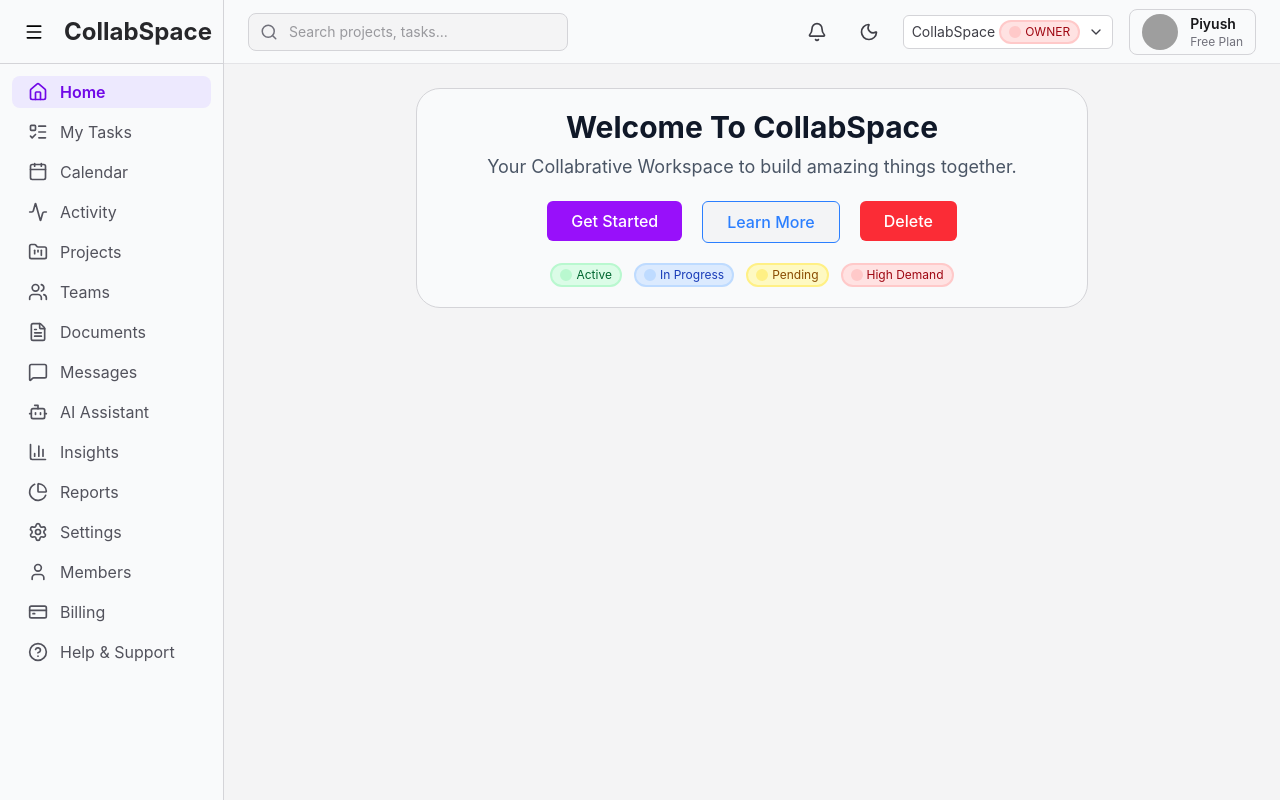
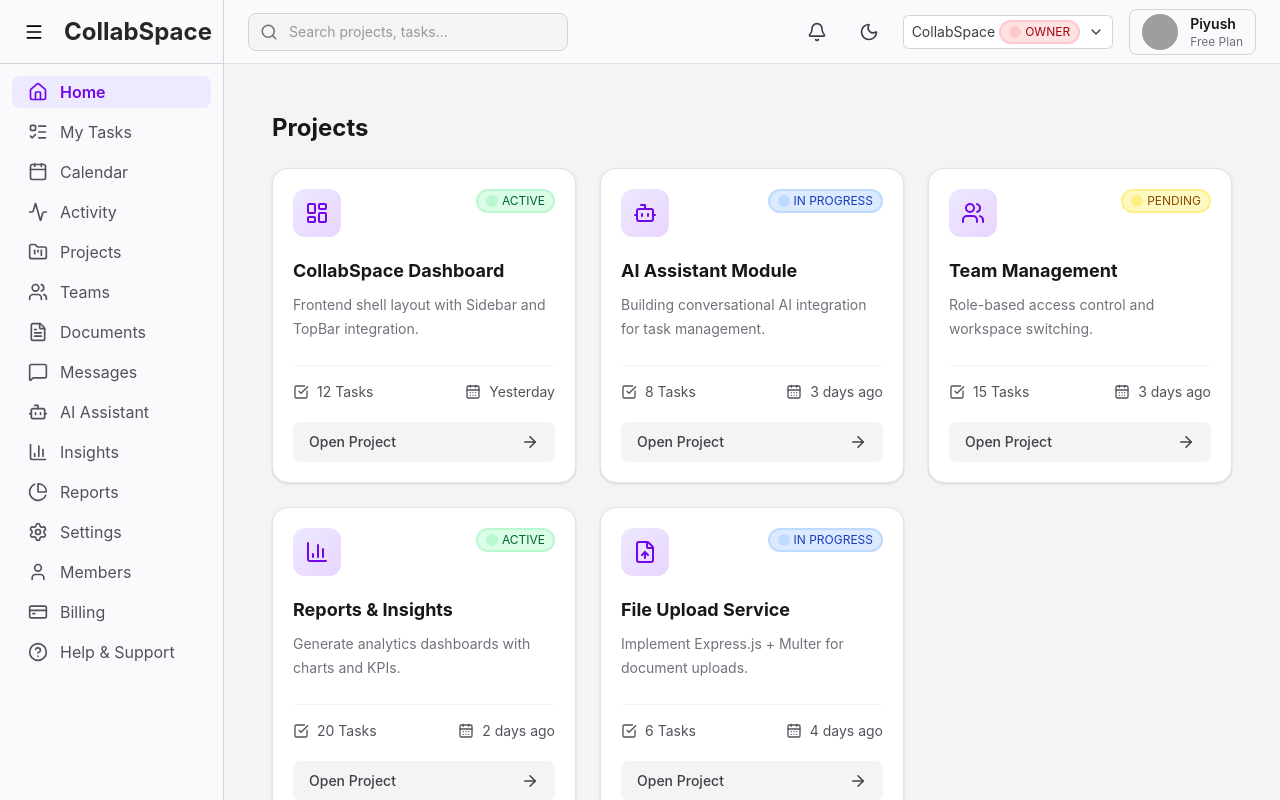
Before and after one commit to piyusshhjangid/CollabSpace, a React (Vite) app in the folder collabSpace-frontend/: page / in a window 1280 px wide. Built offline with nearby package versions, Linux system fonts and the light colour scheme; grey boxes are pictures that could not be loaded.

Commit message:
day-4 uncompleted commit

```diff
--- a/collabSpace-frontend/package.json
+++ b/collabSpace-frontend/package.json
@@ -14,6 +14,7 @@
     "lucide-react": "^1.25.0",
     "react": "^19.2.7",
     "react-dom": "^19.2.7",
+    "react-router-dom": "^7.18.1",
     "tailwindcss": "^4.3.3"
   },
   "devDependencies": {
--- /dev/null
+++ b/collabSpace-frontend/src/components/ProjectCard.tsx
@@ -0,0 +1,74 @@
+import { ArrowRight, CalendarDays, CheckSquare } from "lucide-react";
+import Badge from "./Badge";
+import type { Project } from "../types/project";
+
+interface ProjectCardProps {
+  project: Project;
+}
+
+const statusColors = {
+  ACTIVE: "green",
+  IN_PROGRESS: "blue",
+  PENDING: "yellow",
+} as const;
+
+function formatRelativeTime(date: string) {
+  const diff = Date.now() - new Date(date).getTime();
+  const mins = Math.floor(diff / 60000);
+  const hours = Math.floor(diff / 3600000);
+  const days = Math.floor(diff / 86400000);
+
+  if (mins < 1) return "Just now";
+  if (mins < 60) return `${mins} min ago`;
+  if (hours < 24) return `${hours} hr ago`;
+  if (days === 1) return "Yesterday";
+  return `${days} days ago`;
+}
+
+export default function ProjectCard({ project }: ProjectCardProps) {
+  const Icon = project.icon;
+
+  return (
+    <article className="group flex h-full flex-col rounded-2xl border border-zinc-200 bg-white p-5 shadow-sm transition-all duration-300 hover:-translate-y-1 hover:border-violet-300 hover:shadow-xl">
+      <div className="flex items-start justify-between">
+        <div className="flex h-12 w-12 items-center justify-center rounded-xl bg-linear-to-br from-violet-100 to-purple-200 text-violet-700">
+          <Icon size={24} />
+        </div>
+        <Badge color={statusColors[project.status]}>
+          {project.status.replace("_", " ")}
+        </Badge>
+      </div>
+
+      <div className="mt-5">
+        <h2 className="text-lg font-bold text-zinc-900">{project.name}</h2>
+        <p className="mt-2 line-clamp-2 text-sm leading-6 text-zinc-500">
+          {project.description}
+        </p>
+      </div>
+
+      <div className="mt-auto pt-6">
+        <div className="flex items-center justify-between border-t border-zinc-100 pt-4 text-sm text-zinc-600">
+          <div className="flex items-center gap-2">
+            <CheckSquare size={16} />
+            {project.taskCount} Tasks
+          </div>
+          <div className="flex items-center gap-2">
+            <CalendarDays size={16} />
+            {formatRelativeTime(project.updatedAt)}
+          </div>
+        </div>
+
+        <button
+          aria-label={`Open ${project.name}`}
+          className="mt-5 flex w-full items-center justify-between rounded-lg bg-zinc-100 px-4 py-2.5 text-sm font-medium text-zinc-700 transition hover:bg-violet-600 hover:text-white"
+        >
+          Open Project
+          <ArrowRight
+            size={18}
+            className="transition-transform group-hover:translate-x-1"
+          />
+        </button>
+      </div>
+    </article>
+  );
+}
--- a/collabSpace-frontend/src/components/layout/Shell.tsx
+++ b/collabSpace-frontend/src/components/layout/Shell.tsx
@@ -2,7 +2,9 @@ import SideBar from "./SideBar";
 import TopBar from "./TopBar";
 import { fakeWorkspaces } from "../../data/workspaces";
 import { useState } from "react";
-import HomePage from "../../pages/HomePage";
+import ProjectPage from "../../pages/ProjectPage";
+// import HomePage from "../../pages/HomePage";
+// import ProjectCard from "../ProjectCard";
 
 
 export default function Shell() {
@@ -18,7 +20,7 @@ export default function Shell() {
         />
 
         <main className="flex-1 overflow-y-auto bg-zinc-100 p-6">
-          <HomePage currentWorkspace={currentWorkspace} />
+          <ProjectPage/>
         </main>
       </div>
     </div>
--- /dev/null
+++ b/collabSpace-frontend/src/data/projects.ts
@@ -0,0 +1,57 @@
+import type { Project } from "../types/project";
+import type { LucideIcon } from "lucide-react";
+import {
+  LayoutDashboard,
+  Bot,
+  Users,
+  BarChart3,
+  FileUp,
+} from "lucide-react";
+
+export const projects: (Project & { icon: LucideIcon })[] = [
+  {
+    id: 1,
+    name: "CollabSpace Dashboard",
+    description: "Frontend shell layout with Sidebar and TopBar integration.",
+    taskCount: 12,
+    updatedAt: "2026-07-20T14:32:00Z",
+    status: "ACTIVE",
+    icon: LayoutDashboard,
+  },
+  {
+    id: 2,
+    name: "AI Assistant Module",
+    description: "Building conversational AI integration for task management.",
+    taskCount: 8,
+    updatedAt: "2026-07-18T09:15:00Z",
+    status: "IN_PROGRESS",
+    icon: Bot,
+  },
+  {
+    id: 3,
+    name: "Team Management",
+    description: "Role-based access control and workspace switching.",
+    taskCount: 15,
+    updatedAt: "2026-07-17T17:45:00Z",
+    status: "PENDING",
+    icon: Users,
+  },
+  {
+    id: 4,
+    name: "Reports & Insights",
+    description: "Generate analytics dashboards with charts and KPIs.",
+    taskCount: 20,
+    updatedAt: "2026-07-19T11:05:00Z",
+    status: "ACTIVE",
+    icon: BarChart3,
+  },
+  {
+    id: 5,
+    name: "File Upload Service",
+    description: "Implement Express.js + Multer for document uploads.",
+    taskCount: 6,
+    updatedAt: "2026-07-16T22:20:00Z",
+    status: "IN_PROGRESS",
+    icon: FileUp,
+  },
+];
--- /dev/null
+++ b/collabSpace-frontend/src/pages/ProjectPage.tsx
@@ -0,0 +1,17 @@
+import ProjectCard from "../components/ProjectCard";
+import { projects } from "../data/projects";
+const ProjectPage = () => {
+  return (
+    <div className="p-6">
+      {" "}
+      <h1 className="text-2xl font-bold text-zinc-900 mb-6">Projects</h1>{" "}
+      <div className="grid grid-cols-1 md:grid-cols-2 lg:grid-cols-3 gap-6">
+        {" "}
+        {projects.map((item) => (
+          <ProjectCard key={item.id} project={item} />
+        ))}{" "}
+      </div>{" "}
+    </div>
+  );
+};
+export default ProjectPage;
--- /dev/null
+++ b/collabSpace-frontend/src/types/project.ts
@@ -0,0 +1,11 @@
+import type { LucideIcon } from "lucide-react";
+
+export interface Project {
+  id: number;
+  name: string;
+  icon: LucideIcon;
+  description: string;
+  taskCount: number;
+  updatedAt: string;
+  status: "ACTIVE" | "IN_PROGRESS" | "PENDING";
+}
```
Also changed, not shown: 1 other file (tests, documents, lock files or other folders).
